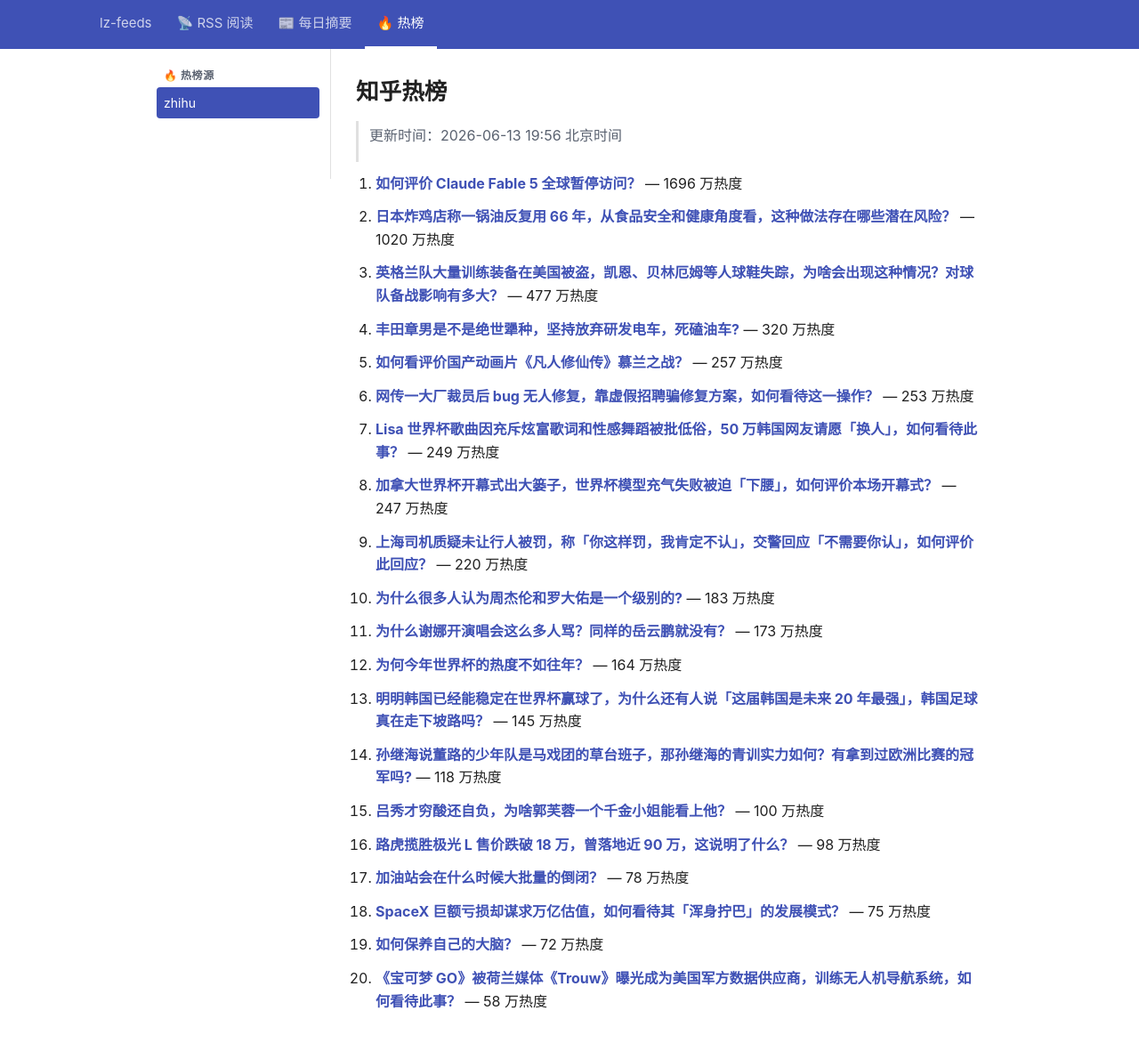
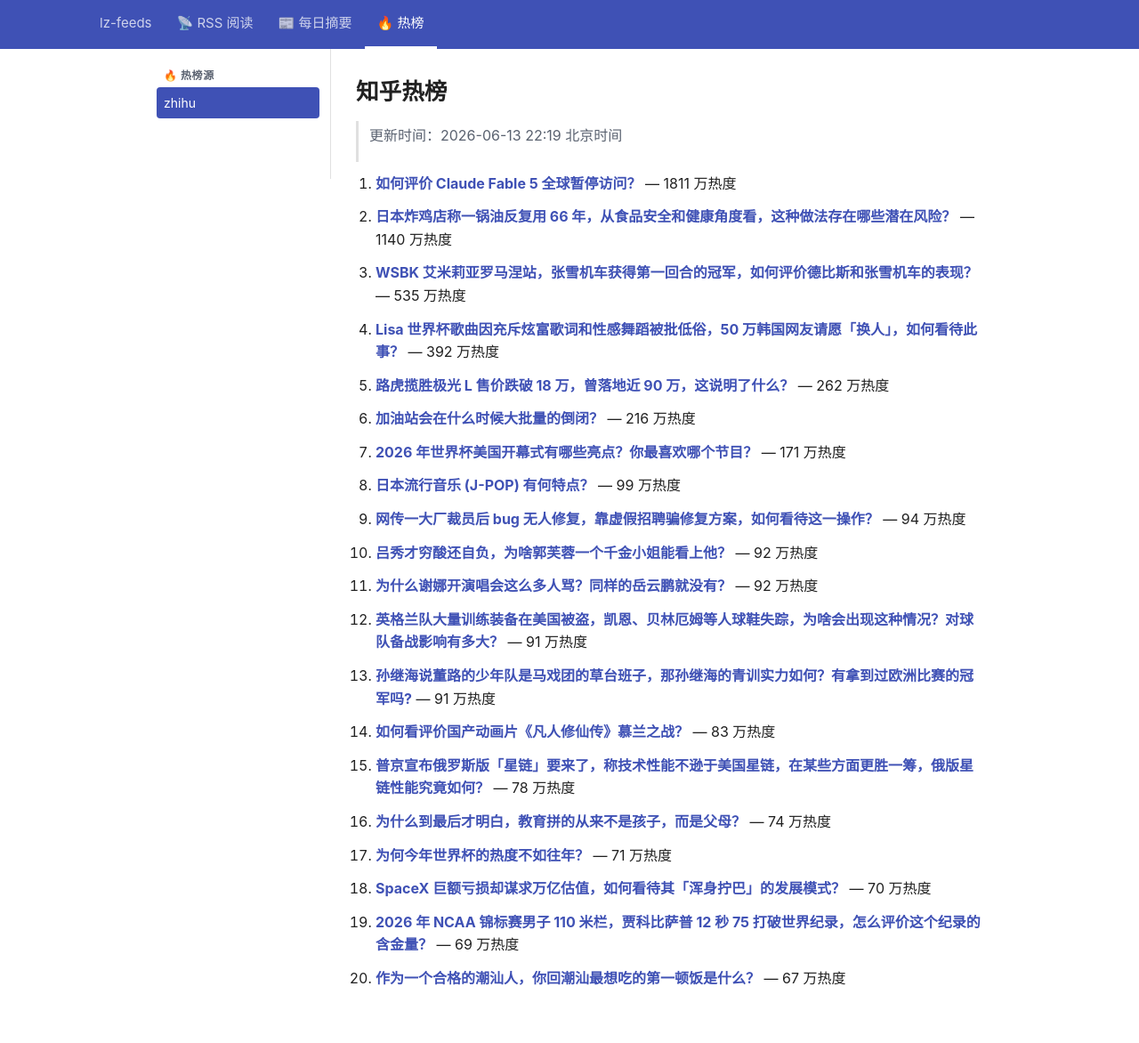
Before and after one commit to lizhang0101/lz-feeds, a Jekyll site: the page built from _hotlist/zhihu.md, in a window 1280 px wide and 1202 px high. Shown: the top 1172 px of the window at 89% size. Built offline with Jekyll 4.4.1, drawn with Linux system fonts in a browser that asks for light colours.

Commit message:
hotlist: 2026-06-13T14:19Z

```diff
--- a/_hotlist/zhihu.md
+++ b/_hotlist/zhihu.md
@@ -1,48 +1,48 @@
 ---
-updated: 2026-06-13 19:56 北京时间
+updated: 2026-06-13 22:19 北京时间
 count: 20
 ---
 
 # 知乎热榜
 
-> 更新时间：2026-06-13 19:56 北京时间
+> 更新时间：2026-06-13 22:19 北京时间
 
-1. **[如何评价 Claude Fable 5 全球暂停访问？](https://www.zhihu.com/question/2049072203191342205)** — 1696 万热度
+1. **[如何评价 Claude Fable 5 全球暂停访问？](https://www.zhihu.com/question/2049072203191342205)** — 1811 万热度
 
-2. **[日本炸鸡店称一锅油反复用 66 年，从食品安全和健康角度看，这种做法存在哪些潜在风险？](https://www.zhihu.com/question/2048692040377033581)** — 1020 万热度
+2. **[日本炸鸡店称一锅油反复用 66 年，从食品安全和健康角度看，这种做法存在哪些潜在风险？](https://www.zhihu.com/question/2048692040377033581)** — 1140 万热度
 
-3. **[英格兰队大量训练装备在美国被盗，凯恩、贝林厄姆等人球鞋失踪，为啥会出现这种情况？对球队备战影响有多大？](https://www.zhihu.com/question/2049101471308669244)** — 477 万热度
+3. **[WSBK 艾米莉亚罗马涅站，张雪机车获得第一回合的冠军，如何评价德比斯和张雪机车的表现？](https://www.zhihu.com/question/2049229235466810282)** — 535 万热度
 
-4. **[丰田章男是不是绝世犟种，坚持放弃研发电车，死磕油车?](https://www.zhihu.com/question/2019789156579026433)** — 320 万热度
+4. **[Lisa 世界杯歌曲因充斥炫富歌词和性感舞蹈被批低俗，50 万韩国网友请愿「换人」，如何看待此事？](https://www.zhihu.com/question/2043273255205832365)** — 392 万热度
 
-5. **[如何看评价国产动画片《凡人修仙传》慕兰之战？](https://www.zhihu.com/question/2049089251732624844)** — 257 万热度
+5. **[路虎揽胜极光 L 售价跌破 18 万，曾落地近 90 万，这说明了什么？](https://www.zhihu.com/question/2048499018230149377)** — 262 万热度
 
-6. **[网传一大厂裁员后 bug 无人修复，靠虚假招聘骗修复方案，如何看待这一操作？](https://www.zhihu.com/question/2047628590754133157)** — 253 万热度
+6. **[加油站会在什么时候大批量的倒闭？](https://www.zhihu.com/question/2030910414037458949)** — 216 万热度
 
-7. **[Lisa 世界杯歌曲因充斥炫富歌词和性感舞蹈被批低俗，50 万韩国网友请愿「换人」，如何看待此事？](https://www.zhihu.com/question/2043273255205832365)** — 249 万热度
+7. **[2026 年世界杯美国开幕式有哪些亮点？你最喜欢哪个节目？](https://www.zhihu.com/question/2048828016579404278)** — 171 万热度
 
-8. **[加拿大世界杯开幕式出大篓子，世界杯模型充气失败被迫「下腰」，如何评价本场开幕式？](https://www.zhihu.com/question/2048828411280193308)** — 247 万热度
+8. **[日本流行音乐 (J-POP) 有何特点？](https://www.zhihu.com/question/22534249)** — 99 万热度
 
-9. **[上海司机质疑未让行人被罚，称「你这样罚，我肯定不认」，交警回应「不需要你认」，如何评价此回应？](https://www.zhihu.com/question/2048080241726321005)** — 220 万热度
+9. **[网传一大厂裁员后 bug 无人修复，靠虚假招聘骗修复方案，如何看待这一操作？](https://www.zhihu.com/question/2047628590754133157)** — 94 万热度
 
-10. **[为什么很多人认为周杰伦和罗大佑是一个级别的?](https://www.zhihu.com/question/639501629)** — 183 万热度
+10. **[吕秀才穷酸还自负，为啥郭芙蓉一个千金小姐能看上他？](https://www.zhihu.com/question/2047372994247496254)** — 92 万热度
 
-11. **[为什么谢娜开演唱会这么多人骂？同样的岳云鹏就没有？](https://www.zhihu.com/question/2047118369313273085)** — 173 万热度
+11. **[为什么谢娜开演唱会这么多人骂？同样的岳云鹏就没有？](https://www.zhihu.com/question/2047118369313273085)** — 92 万热度
 
-12. **[为何今年世界杯的热度不如往年？](https://www.zhihu.com/question/2046542801115129093)** — 164 万热度
+12. **[英格兰队大量训练装备在美国被盗，凯恩、贝林厄姆等人球鞋失踪，为啥会出现这种情况？对球队备战影响有多大？](https://www.zhihu.com/question/2049101471308669244)** — 91 万热度
 
-13. **[明明韩国已经能稳定在世界杯赢球了，为什么还有人说「这届韩国是未来 20 年最强」，韩国足球真在走下坡路吗？](https://www.zhihu.com/question/2048742968513619883)** — 145 万热度
+13. **[孙继海说董路的少年队是马戏团的草台班子，那孙继海的青训实力如何？有拿到过欧洲比赛的冠军吗?](https://www.zhihu.com/question/2047660939407893403)** — 91 万热度
 
-14. **[孙继海说董路的少年队是马戏团的草台班子，那孙继海的青训实力如何？有拿到过欧洲比赛的冠军吗?](https://www.zhihu.com/question/2047660939407893403)** — 118 万热度
+14. **[如何看评价国产动画片《凡人修仙传》慕兰之战？](https://www.zhihu.com/question/2049089251732624844)** — 83 万热度
 
-15. **[吕秀才穷酸还自负，为啥郭芙蓉一个千金小姐能看上他？](https://www.zhihu.com/question/2047372994247496254)** — 100 万热度
+15. **[普京宣布俄罗斯版「星链」要来了，称技术性能不逊于美国星链，在某些方面更胜一筹，俄版星链性能究竟如何？](https://www.zhihu.com/question/2049121142619599290)** — 78 万热度
 
-16. **[路虎揽胜极光 L 售价跌破 18 万，曾落地近 90 万，这说明了什么？](https://www.zhihu.com/question/2048499018230149377)** — 98 万热度
+16. **[为什么到最后才明白，教育拼的从来不是孩子，而是父母？](https://www.zhihu.com/question/2040906669920612647)** — 74 万热度
 
-17. **[加油站会在什么时候大批量的倒闭？](https://www.zhihu.com/question/2030910414037458949)** — 78 万热度
+17. **[为何今年世界杯的热度不如往年？](https://www.zhihu.com/question/2046542801115129093)** — 71 万热度
 
-18. **[SpaceX 巨额亏损却谋求万亿估值，如何看待其「浑身拧巴」的发展模式？](https://www.zhihu.com/question/2045782374403788909)** — 75 万热度
+18. **[SpaceX 巨额亏损却谋求万亿估值，如何看待其「浑身拧巴」的发展模式？](https://www.zhihu.com/question/2045782374403788909)** — 70 万热度
 
-19. **[如何保养自己的大脑？](https://www.zhihu.com/question/30388467)** — 72 万热度
+19. **[2026 年 NCAA 锦标赛男子 110 米栏，贾科比萨普 12 秒 75 打破世界纪录，怎么评价这个纪录的含金量？](https://www.zhihu.com/question/2048361945045143921)** — 69 万热度
 
-20. **[《宝可梦 GO》被荷兰媒体《Trouw》曝光成为美国军方数据供应商，训练无人机导航系统，如何看待此事？](https://www.zhihu.com/question/2048117055455499743)** — 58 万热度
+20. **[作为一个合格的潮汕人，你回潮汕最想吃的第一顿饭是什么？](https://www.zhihu.com/question/2003893159676094265)** — 67 万热度
```
